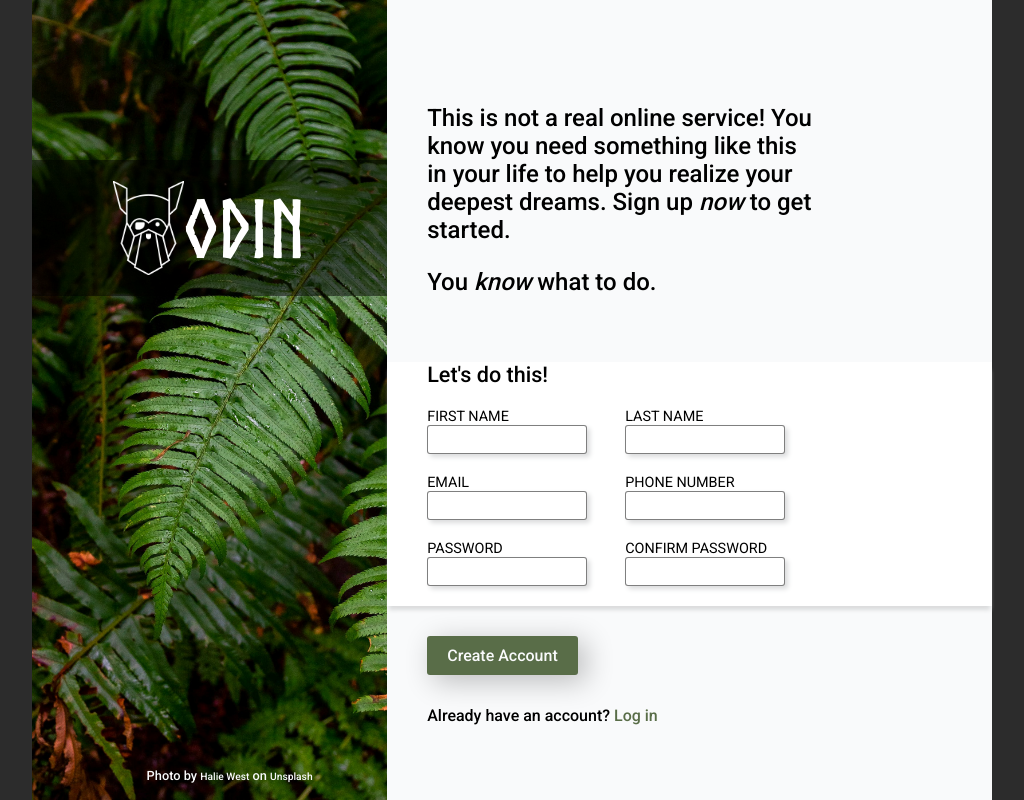
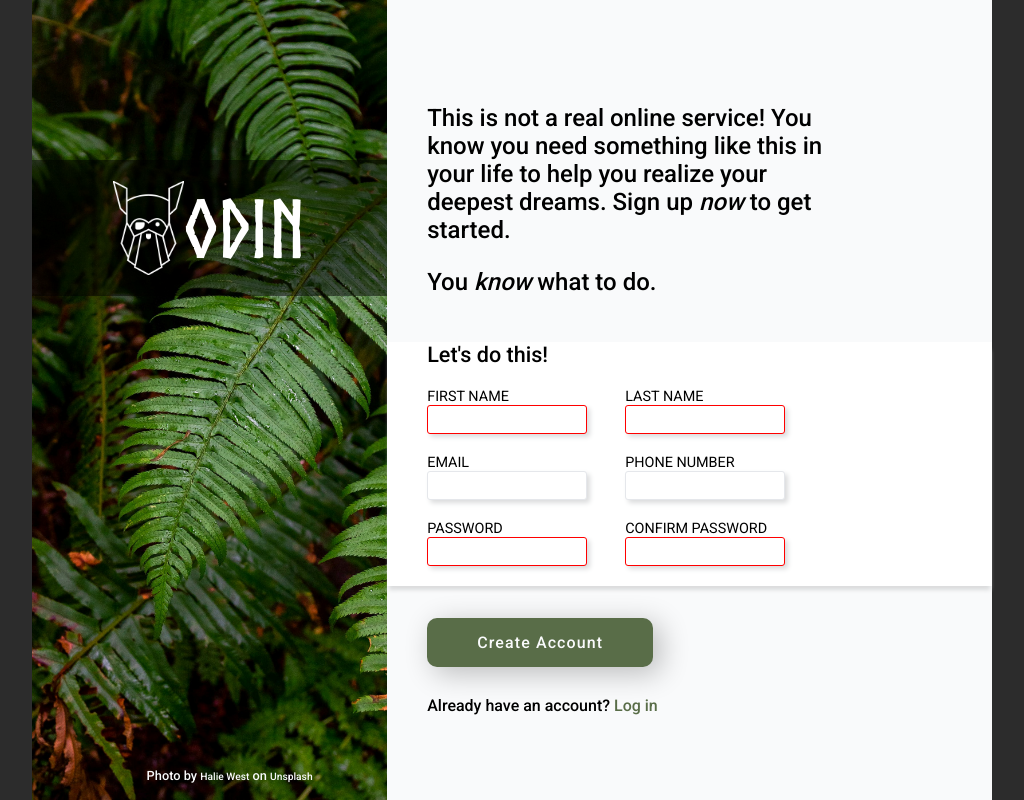
Before and after one commit to pr3ston1989/sign-up-form, a plain HTML site: page form.html in a window 1280 px wide. Shown: the whole page, without its empty margins (128-1152 px from the left). Drawn offline with Linux system fonts and the light colour scheme.

Commit message:
Add password match checking and improve styles.

```diff
--- a/form.html
+++ b/form.html
@@ -13,7 +13,7 @@
         <img src="./images/odin.png" alt="Odin Project Logo">
         <h1>ODIN</h1>
       </div>
-      <h4 class="credit">Photo by <a href="#">Halie West</a> on <a href="#">Unsplash</a></h4>
+      <h4 class="credit">Photo by <a href="https://unsplash.com/@haliewestphoto">Halie West</a> on <a href="https://unsplash.com/photos/green-leaf-plant-in-close-up-photography-25xggax4bSA">Unsplash</a></h4>
     </div>
     <div class="content">
       <div class="text">
@@ -21,16 +21,16 @@
         <p>You <em>know</em> what to do.</p>
       </div>
       <div class="form">
-        <form action="">
+        <form id="register" method="get">
           <p>Let's do this!</p>
           <div class="form-segment">
             <div class="form-field">
               <label for="fname">FIRST NAME</label>
-              <input id="fname" name="fname" type="text">
+              <input id="fname" name="fname" type="text" required>
             </div>
             <div class="form-field">
               <label for="lname">LAST NAME</label>
-              <input id="lname" name="lname" type="text">
+              <input id="lname" name="lname" type="text" required>
             </div>
           </div>
           <div class="form-segment">
@@ -46,19 +46,19 @@
           <div class="form-segment">
             <div class="form-field">
               <label for="user_password">PASSWORD</label>
-              <input id="user_password" name="user_password" type="password">
+              <input id="user_password" name="user_password" type="password" required>
               <span id="wrong_password"></span>
             </div>
             <div class="form-field">
               <label for="user_confirm_password">CONFIRM PASSWORD</label>
-              <input id="user_confirm_password" name="user_confirm_password" type="password" onkeyup="validatePassword()">
+              <input id="user_confirm_password" name="user_confirm_password" type="password" onkeyup="validatePassword()" required>
             </div>
           </div>
 
         </form>
       </div>
       <div class="submit">
-        <button type="submit">Create Account</button>
+        <button type="submit" form="register">Create Account</button>
         <h4>Already have an account? <a href="#">Log in</a></h4>
       </div>
     </div>
--- a/script.js
+++ b/script.js
@@ -4,8 +4,18 @@ function validatePassword() {
     if (password != passwordConfirm) {
         document.getElementById("wrong_password").style.color = "red";
         document.getElementById("wrong_password").innerHTML = "* Passwords do not match";
+        return false;
     } else {
         document.getElementById("wrong_password").style.color = "green";
         document.getElementById("wrong_password").innerHTML = "* Passwords match";
+        return true;
     }
 }
+
+let button = document.querySelector("button");
+
+button.addEventListener("click", function(event) {
+    if (!validatePassword()) {
+        event.preventDefault();
+    }
+})
--- a/styles.css
+++ b/styles.css
@@ -1,5 +1,14 @@
 :root {
     --left-margin: 40px;
+    --p-font-size: 1.5em;
+    --margin-top: 10vh;
+}
+
+@media screen and (max-height: 700px) {
+    :root {
+        --p-font-size: 1em;
+        --margin-top: 3vh;
+    }
 }
 
 button,
@@ -39,7 +48,7 @@ h4 {
 
 p {
     font-family: 'Roboto', sans-serif;
-    font-size: 1.5em;
+    font-size: var(--p-font-size);
     font-weight: 500;
     margin-left: var(--left-margin);
 }
@@ -69,12 +78,13 @@ form {
 }
 
 button {
-    margin: 30px auto 10px 40px;
-    border-radius: 3px;
+    margin: 4vh auto 1vh 40px;
+    border-radius: 10px;
     font-family: 'Roboto', sans-serif;
     font-weight: 500;
+    letter-spacing: 1.1px;
     color: rgb(249,250,251);
-    padding: 10px 20px 10px 20px;
+    padding: 15px 50px 15px 50px;
     border: none;
     background-color: rgb(89,109,72);
     box-shadow: 7px 6px 28px 1px rgba(0, 0, 0, 0.24);
@@ -88,11 +98,20 @@ button:active {
 
 input {
     border-radius: 3px;
-    border: 1px solid rgb(0, 0, 0, 0.5);
+    border: 1px solid #E5E7EB;
     width: 12vw;
     height: 25px;
     box-shadow: 3px 3px 5px 0px rgb(219,220,221);
     margin-bottom: 20px;
+}
+
+input:invalid {
+    border: 1px solid red;
+}
+
+input:focus {
+    outline: 1px solid rgb(26, 26, 255);
+    border: none;
 }
 
 span {
@@ -103,19 +122,18 @@ span {
 
 .main {
     width: 75vw;
+    height: 100vh;
     margin: auto;
     display: flex;
 }
 
 .text {
-    padding: auto;
-    margin-top: 10vh;
-    margin-right: 170px;
+    width: 35vw;
+    margin-top: var(--margin-top);
 }
 
 .form {
     background-color: rgb(249,250,251);
-    padding-top: 20px;
 }
 
 .logo {
@@ -130,8 +148,11 @@ span {
 
 .content {
     width: 63%;
+    height: 100vh;
     display: flex;
     flex-direction: column;
+    margin-top: auto;
+    margin-bottom: auto;
     background-color: rgb(249,250,251);
 }
 
@@ -155,6 +176,7 @@ span {
 }
 
 .bg {
+    flex: 1;
     height: 100vh;
     width: 37%;
     background-image: url("./images/background.jpg");
```
